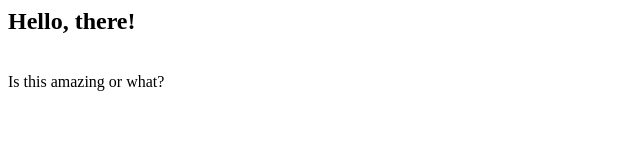
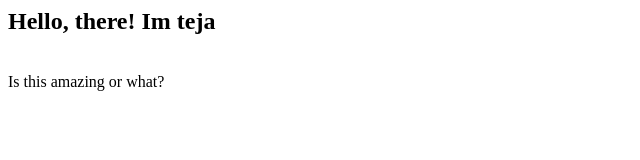
Before and after one commit to SaiTejaSalagrama/Web_programming, a plain HTML site: page topic-01-static-file/index.html in a window 1280 px wide. Shown: the whole page, without its empty margins (0-640 px from the left). Drawn offline with Linux system fonts and the light colour scheme.

Commit message:
updaed file

```diff
--- a/topic-01-static-file/index.html
+++ b/topic-01-static-file/index.html
@@ -1,6 +1,6 @@
 <html>
         <body>
-                <h2>Hello, there!</h2>
+                <h2>Hello, there! Im teja</h2>
                 <br>
                 Is this amazing or what?
         </body>
```
